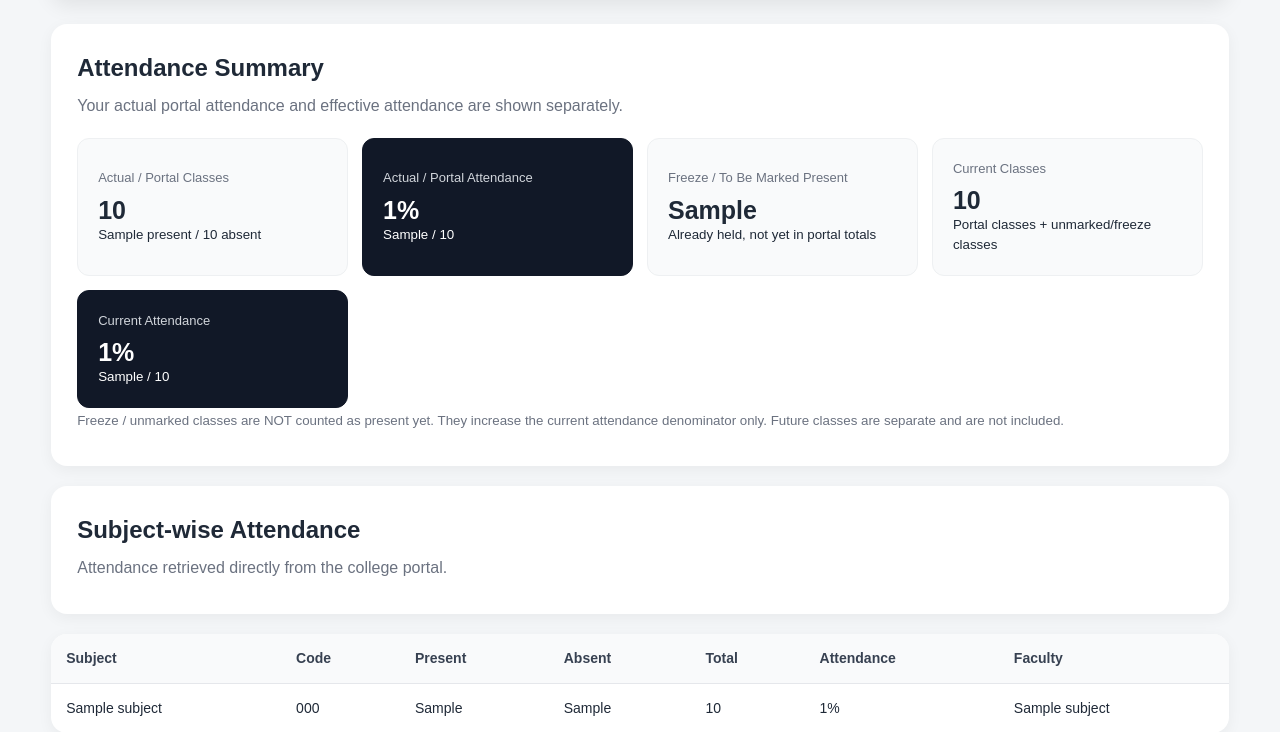
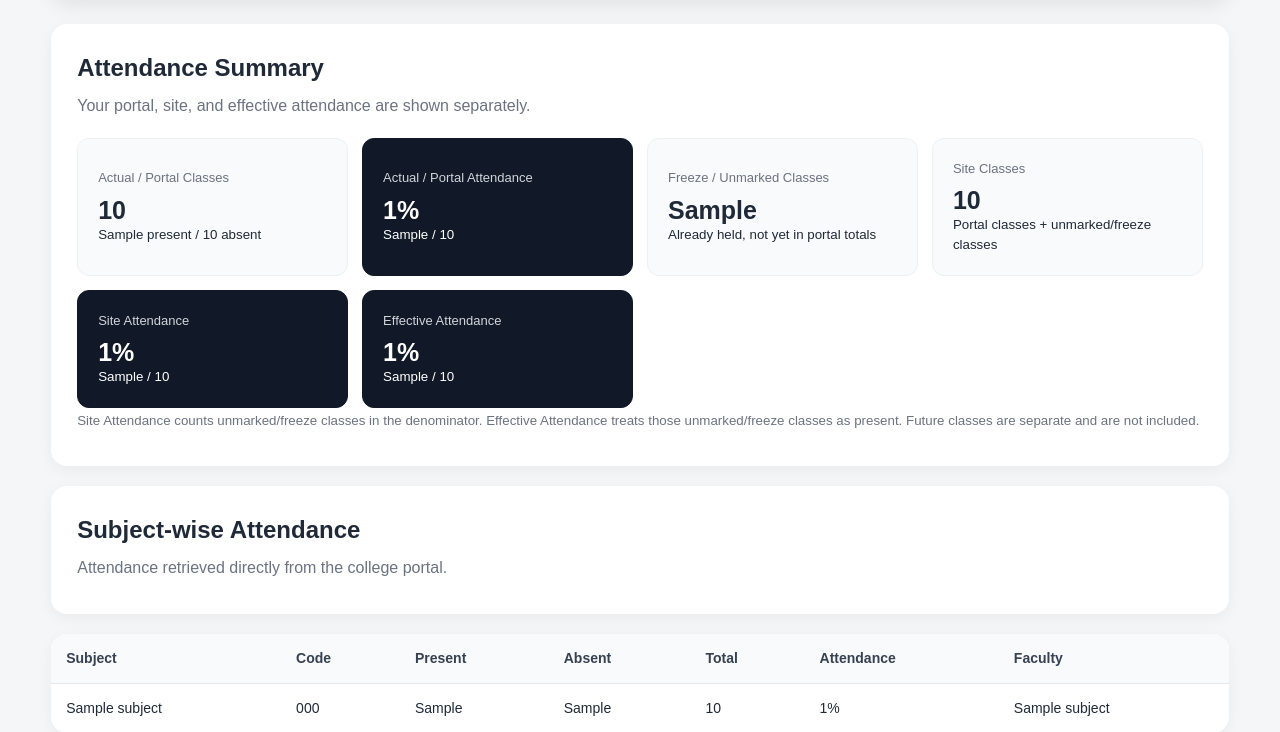
Before and after one commit to shutkarshX/Bunku-Bhaiya, a Flask app: template templates/dashboard.html in a window 1280 px wide. Shown: the part 176-908 px from the top of the page. Run offline with Flask 3, Linux system fonts and the light colour scheme; the template is opened without the code that fills it: most values are stand-ins (such as "Sample title", 1, 10 or a date in 2020).

Commit message:
Show portal site and effective attendance

```diff
--- a/templates/dashboard.html
+++ b/templates/dashboard.html
@@ -352,7 +352,7 @@
         <h2>Attendance Summary</h2>
 
         <p>
-            Your actual portal attendance and effective attendance
+            Your portal, site, and effective attendance
             are shown separately.
         </p>
 
@@ -379,23 +379,32 @@
             </div>
 
             <div class="stat-card">
-                <span>Freeze / To Be Marked Present</span>
+                <span>Freeze / Unmarked Classes</span>
                 <strong>{{ phase_1.unmarked_classes }}</strong>
                 <small>Already held, not yet in portal totals</small>
             </div>
 
             <div class="stat-card">
-                <span>Current Classes</span>
-                <strong>{{ phase_1.current_total }}</strong>
+                <span>Site Classes</span>
+                <strong>{{ phase_1.site_total }}</strong>
                 <small>Portal classes + unmarked/freeze classes</small>
             </div>
 
             <div class="stat-card overall">
-                <span>Current Attendance</span>
-                <strong>{{ phase_1.current_percentage }}%</strong>
+                <span>Site Attendance</span>
+                <strong>{{ phase_1.site_percentage }}%</strong>
                 <small>
-                    {{ phase_1.current_attended }} /
-                    {{ phase_1.current_total }}
+                    {{ phase_1.site_attended }} /
+                    {{ phase_1.site_total }}
+                </small>
+            </div>
+
+            <div class="stat-card overall">
+                <span>Effective Attendance</span>
+                <strong>{{ phase_1.effective_percentage }}%</strong>
+                <small>
+                    {{ phase_1.effective_attended }} /
+                    {{ phase_1.effective_total }}
                 </small>
             </div>
 
@@ -403,7 +412,8 @@
 
         <p>
             <small>
-                Freeze / unmarked classes are NOT counted as present yet. They increase the current attendance denominator only.
+                Site Attendance counts unmarked/freeze classes in the denominator.
+                Effective Attendance treats those unmarked/freeze classes as present.
                 Future classes are separate and are not included.
             </small>
         </p>
```
